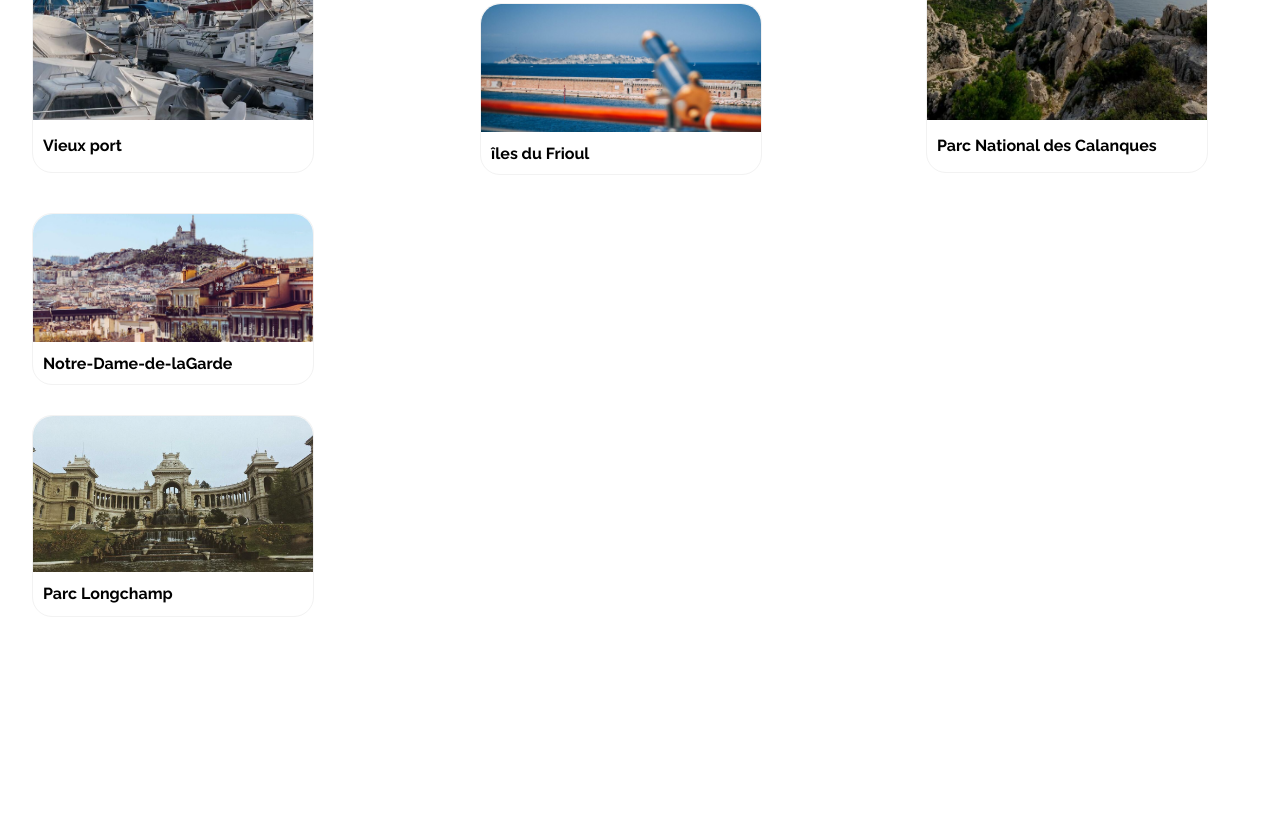
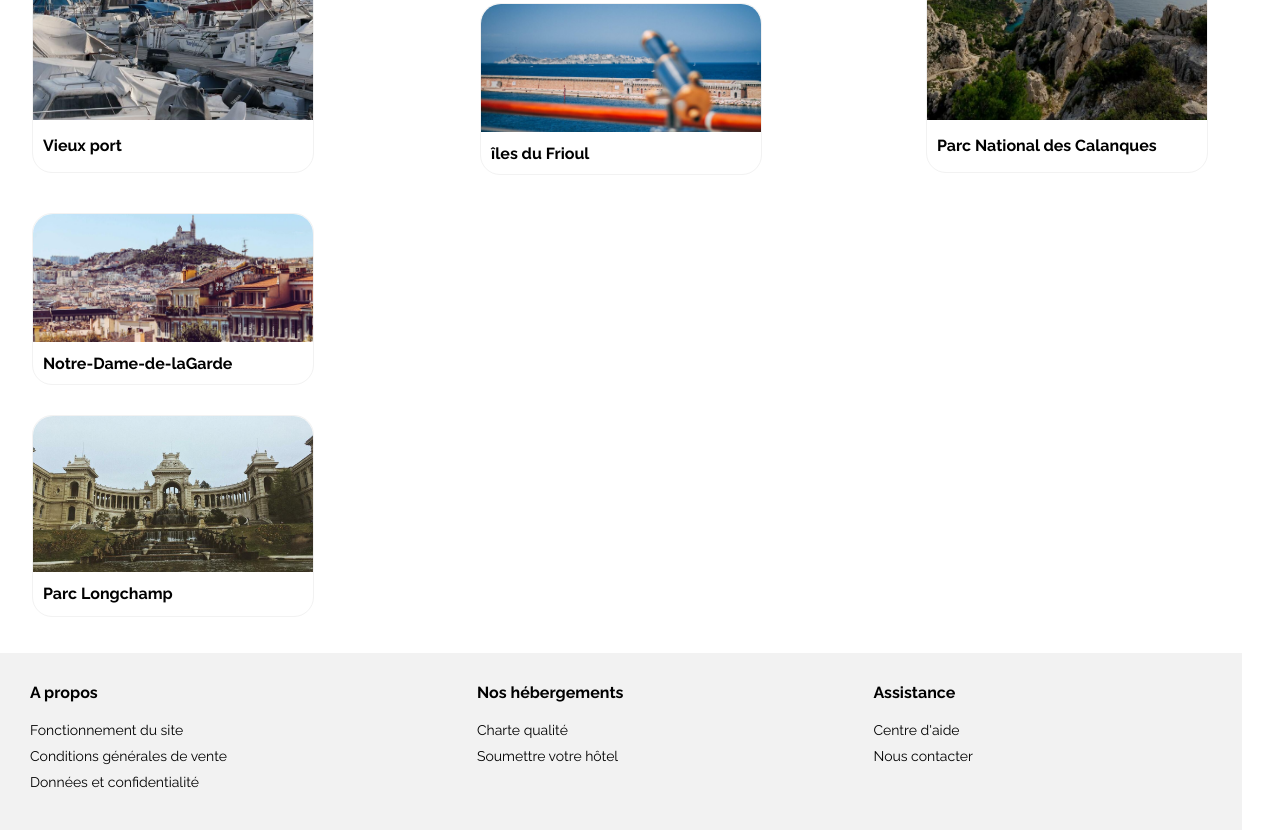
Before and after one commit to Camel-osford/Tp-Booki, a plain HTML site: page index.html in a window 1280 px wide. Shown: the part 1308-2138 px from the top of the page. Before the commit the page ends 1961 px from the top, so only its background shows below. Drawn offline with Linux system fonts and the light colour scheme.

Commit message:
Mise en place du pied de page

```diff
--- a/index.html
+++ b/index.html
@@ -234,12 +234,27 @@
 
     </div>
 </section>
-
-
     </main>
 
     <footer>
-
+     <div class="pied">
+        <div class="deta">
+            <h4>A propos</h4>
+           <a href="#"> <p>Fonctionnement du site</p></a>
+           <a href="#"> <p>Conditions générales de vente</p></a>
+           <a href="#"> <p>Données et confidentialité</p></a>
+        </div>
+        <div class="deta">
+            <h4>Nos hébergements</h4>
+            <a href="#"> <p>Charte qualité</p></a>
+            <a href="#"><p>Soumettre votre hôtel</p></a>
+        </div>
+        <div class="deta">
+            <h4>Assistance</h4>
+            <a href="#"> <p>Centre d'aide</p></a>
+            <a href="#"> <p>Nous contacter</p></a>
+        </div>
+    </div>
     </footer>
 </body>
 </html>
--- a/style.css
+++ b/style.css
@@ -413,3 +413,24 @@ aside .chart{
     color: black;
     padding: 0;
 }
+.pied{
+    display: flex;
+    gap: 250px;
+    padding: 30px;
+}
+footer{
+    background-color: #F2F2F2;
+    width: 97%;
+
+}
+.deta h4{
+    padding-bottom: 20px;
+}
+.deta p{
+    padding-bottom: 10px;
+    font-size: 14px;
+}
+.deta a{
+    color: black;
+    text-decoration: none;
+}
```
